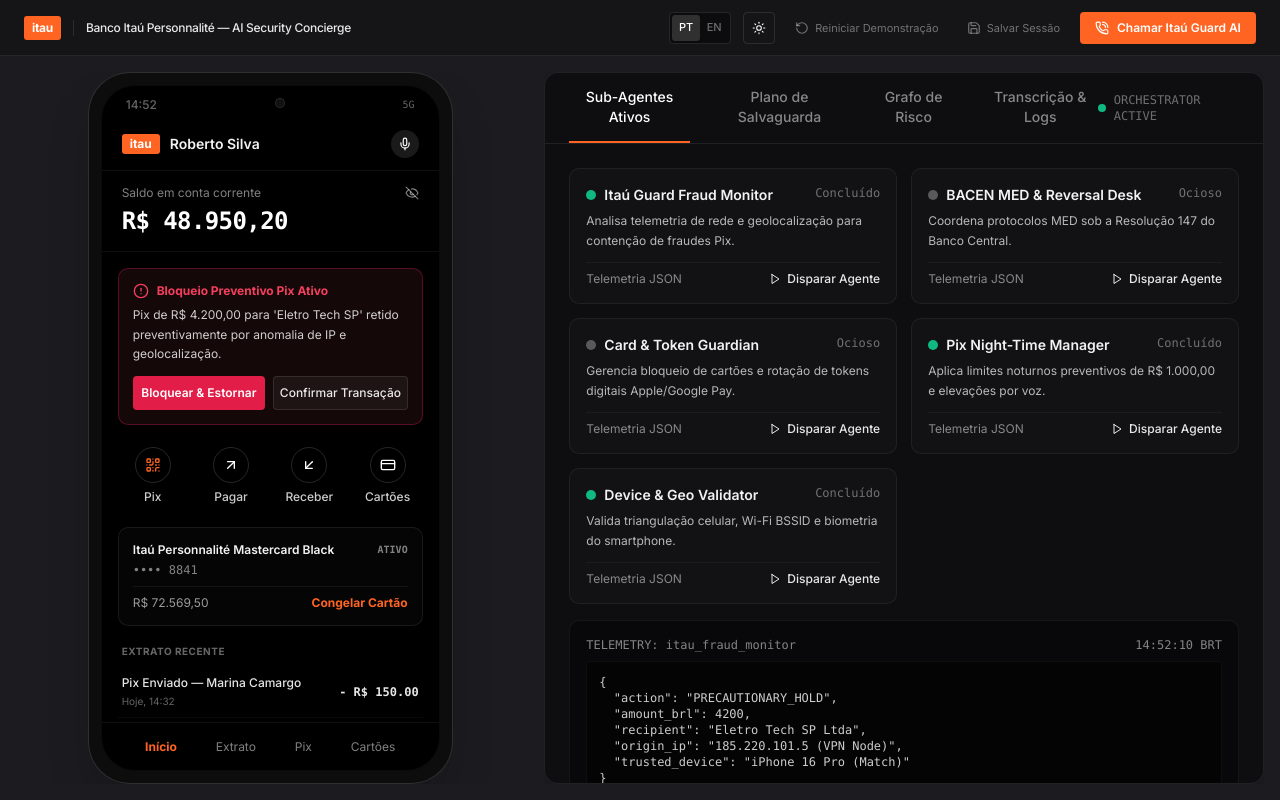
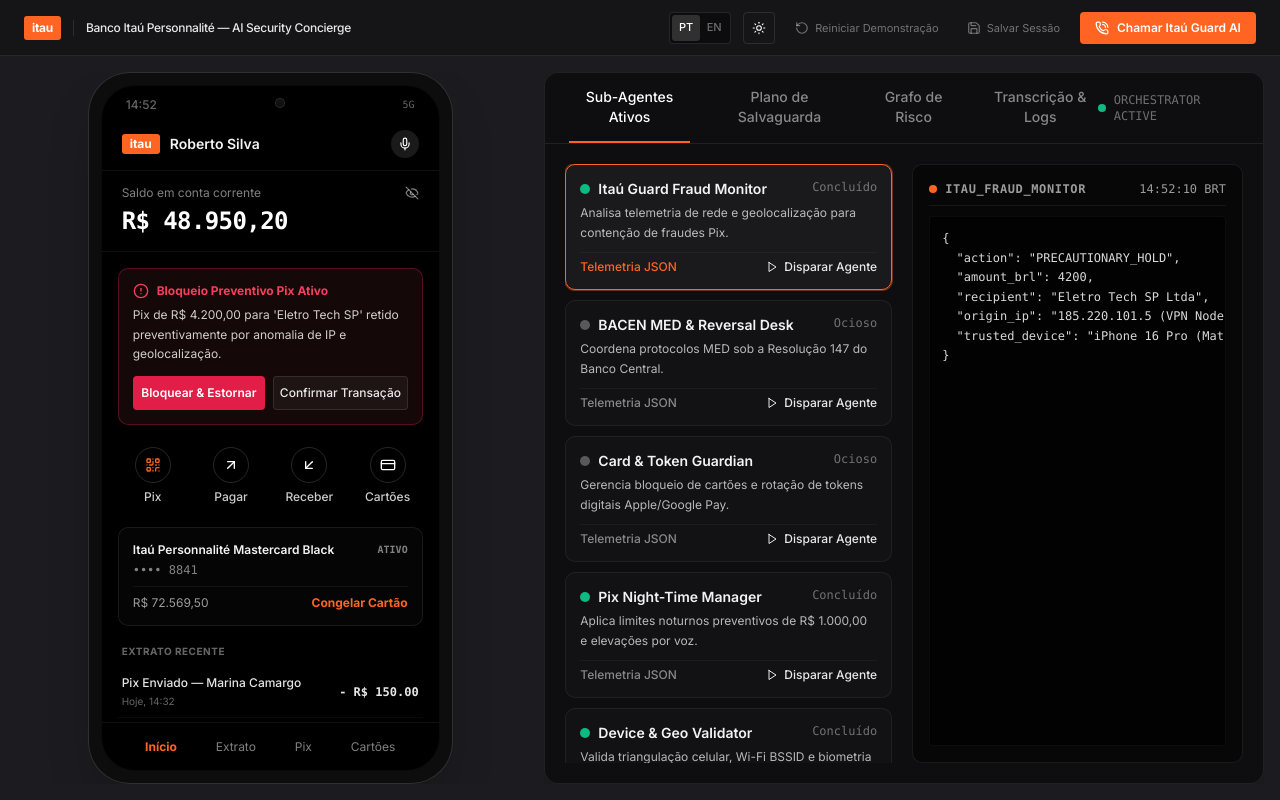
Before and after one commit to acombs121/itau-mobile-banking, a React (Vite) app in the folder frontend/: page / in a window 1280 px wide. Built offline with nearby package versions, Linux system fonts and the light colour scheme.

Commit message:
Align subagent cards in a single left column and display JSON telemetry inspector full-height on the right

```diff
--- a/frontend/src/components/AgentOrchestratorPanel.tsx
+++ b/frontend/src/components/AgentOrchestratorPanel.tsx
@@ -105,32 +105,38 @@
       </div>
 
       {/* Main Content Area */}
-      <div className="flex-1 p-6 overflow-y-auto min-h-0">
+      <div className="flex-1 p-5 overflow-y-auto min-h-0">
 
-        {/* TAB 1: SUB-AGENTS */}
+        {/* TAB 1: SUB-AGENTS (Single-Column Cards Left, JSON Telemetry Right) */}
         {activeTab === 'agents' && (
-          <div className="space-y-4">
+          <div className="grid grid-cols-1 lg:grid-cols-12 gap-4 h-full items-stretch min-h-0">
 
-            {/* Minimal Sub-Agent Grid */}
-            <div className="grid grid-cols-1 md:grid-cols-2 gap-3.5">
+            {/* Left Column: Stacked Agent Cards (Single Column) */}
+            <div className="lg:col-span-6 flex flex-col gap-2.5 overflow-y-auto pr-1 min-h-0">
               {subAgents.map((agent) => {
                 const isProcessing = isProcessingAgent === agent.id || agent.status === 'processing';
                 const isCompleted = agent.status === 'completed';
+                const isSelected = selectedAgentDetail?.id === agent.id;
 
                 return (
                   <div
                     key={agent.id}
-                    className={`rounded-[10px] p-4 border transition-all ${
-                      isDark
+                    onClick={() => setSelectedAgentDetail(agent)}
+                    className={`rounded-[10px] p-3.5 border transition-all cursor-pointer ${
+                      isSelected
+                        ? isDark
+                          ? 'bg-white/[0.05] border-brand-orange ring-1 ring-brand-orange/40'
+                          : 'bg-orange-50/50 border-brand-orange ring-1 ring-brand-orange/30 shadow-sm'
+                        : isDark
                         ? isProcessing
                           ? 'bg-brand-orange/[0.04] border-brand-orange/40'
-                          : 'bg-white/[0.02] border-white/[0.06] hover:border-white/[0.15]'
+                          : 'bg-white/[0.02] border-white/[0.06] hover:border-white/[0.18]'
                         : isProcessing
                         ? 'bg-brand-orange/5 border-brand-orange/30'
                         : 'bg-white border-slate-200 hover:border-slate-300 shadow-sm'
                     }`}
                   >
-                    <div className="flex items-start justify-between mb-1.5">
+                    <div className="flex items-start justify-between mb-1">
                       <div className="flex items-center gap-2 min-w-0">
                         <span
                           className={`w-2.5 h-2.5 rounded-full flex-shrink-0 ${
@@ -150,19 +156,21 @@
                       </span>
                     </div>
 
-                    <p className={`text-xs leading-relaxed mb-3 ${isDark ? 'text-white/70' : 'text-slate-600'}`}>
+                    <p className={`text-xs leading-relaxed mb-2.5 ${isDark ? 'text-white/70' : 'text-slate-600'}`}>
                       {agent.description}
                     </p>
 
-                    <div className={`flex items-center justify-between pt-2 border-t text-xs ${isDark ? 'border-white/[0.04]' : 'border-slate-100'}`}>
-                      <button
-                        onClick={() => setSelectedAgentDetail(agent)}
-                        className={`transition-colors ${isDark ? 'text-white/50 hover:text-white' : 'text-slate-500 hover:text-slate-900'}`}
+                    <div className={`flex items-center justify-between pt-1.5 border-t text-xs ${isDark ? 'border-white/[0.04]' : 'border-slate-100'}`}>
+                      <span
+                        className={`font-medium ${isSelected ? 'text-brand-orange' : isDark ? 'text-white/50' : 'text-slate-500'}`}
                       >
                         Telemetria JSON
-                      </button>
+                      </span>
                       <button
-                        onClick={() => onTriggerAgent(agent.id)}
+                        onClick={(e) => {
+                          e.stopPropagation();
+                          onTriggerAgent(agent.id);
+                        }}
                         disabled={isProcessing}
                         className={`flex items-center gap-1.5 font-medium transition-colors ${
                           isDark ? 'text-white/90 hover:text-brand-orange' : 'text-slate-800 hover:text-brand-orange'
@@ -177,27 +185,43 @@
               })}
             </div>
 
-            {/* Clean JSON Telemetry Inspector */}
-            {selectedAgentDetail && (
-              <div className={`border rounded-[10px] p-4 mt-3 transition-colors ${
-                isDark ? 'border-white/[0.06] bg-black/40' : 'border-slate-200 bg-slate-50'
+            {/* Right Column: Full-Height JSON Telemetry Inspector */}
+            <div className="lg:col-span-6 flex flex-col h-full min-h-[320px]">
+              {selectedAgentDetail ? (
+                <div className={`h-full border rounded-[10px] p-4 flex flex-col min-h-0 transition-colors ${
+                  isDark ? 'border-white/[0.08] bg-black/50' : 'border-slate-200 bg-slate-50'
                 }`}>
-                <div className={`flex items-center justify-between text-xs mb-2 font-mono ${isDark ? 'text-white/50' : 'text-slate-600'}`}>
-                  <span>TELEMETRY: {selectedAgentDetail.id}</span>
+                  <div className={`flex items-center justify-between text-xs mb-2.5 font-mono pb-2 border-b flex-shrink-0 ${
+                    isDark ? 'border-white/[0.06] text-white/60' : 'border-slate-200 text-slate-600'
+                  }`}>
+                    <div className="flex items-center gap-2">
+                      <span className="w-2 h-2 rounded-full bg-brand-orange"></span>
+                      <span className="font-bold uppercase tracking-wider">{selectedAgentDetail.id}</span>
+                    </div>
                     <span>{selectedAgentDetail.lastRun || 'READY'}</span>
                   </div>
-                <pre className={`text-xs font-mono overflow-x-auto p-3 rounded max-h-32 border ${
-                  isDark ? 'text-white/80 bg-black/50 border-white/[0.04]' : 'text-slate-800 bg-white border-slate-200'
+
+                  <pre className={`flex-1 text-xs font-mono overflow-y-auto overflow-x-auto p-3 rounded min-h-0 border leading-relaxed ${
+                    isDark ? 'text-white/85 bg-black/60 border-white/[0.04]' : 'text-slate-800 bg-white border-slate-200'
                   }`}>
                     {JSON.stringify(selectedAgentDetail.resultData || {
                       agent: selectedAgentDetail.name,
+                      id: selectedAgentDetail.id,
                       status: selectedAgentDetail.status,
                       system_compliance: "BACEN Resolution 147",
-                    risk_score: "94/100"
+                      risk_score: "94/100",
+                      capabilities: selectedAgentDetail.capabilities
                     }, null, 2)}
                   </pre>
                 </div>
+              ) : (
+                <div className={`h-full border rounded-[10px] p-8 flex items-center justify-center text-xs ${
+                  isDark ? 'border-white/[0.06] text-white/30' : 'border-slate-200 text-slate-400'
+                }`}>
+                  Selecione um sub-agente para inspecionar a telemetria.
+                </div>
               )}
+            </div>
 
           </div>
         )}
```
Lines whose indentation alone changed are shown as unchanged.
